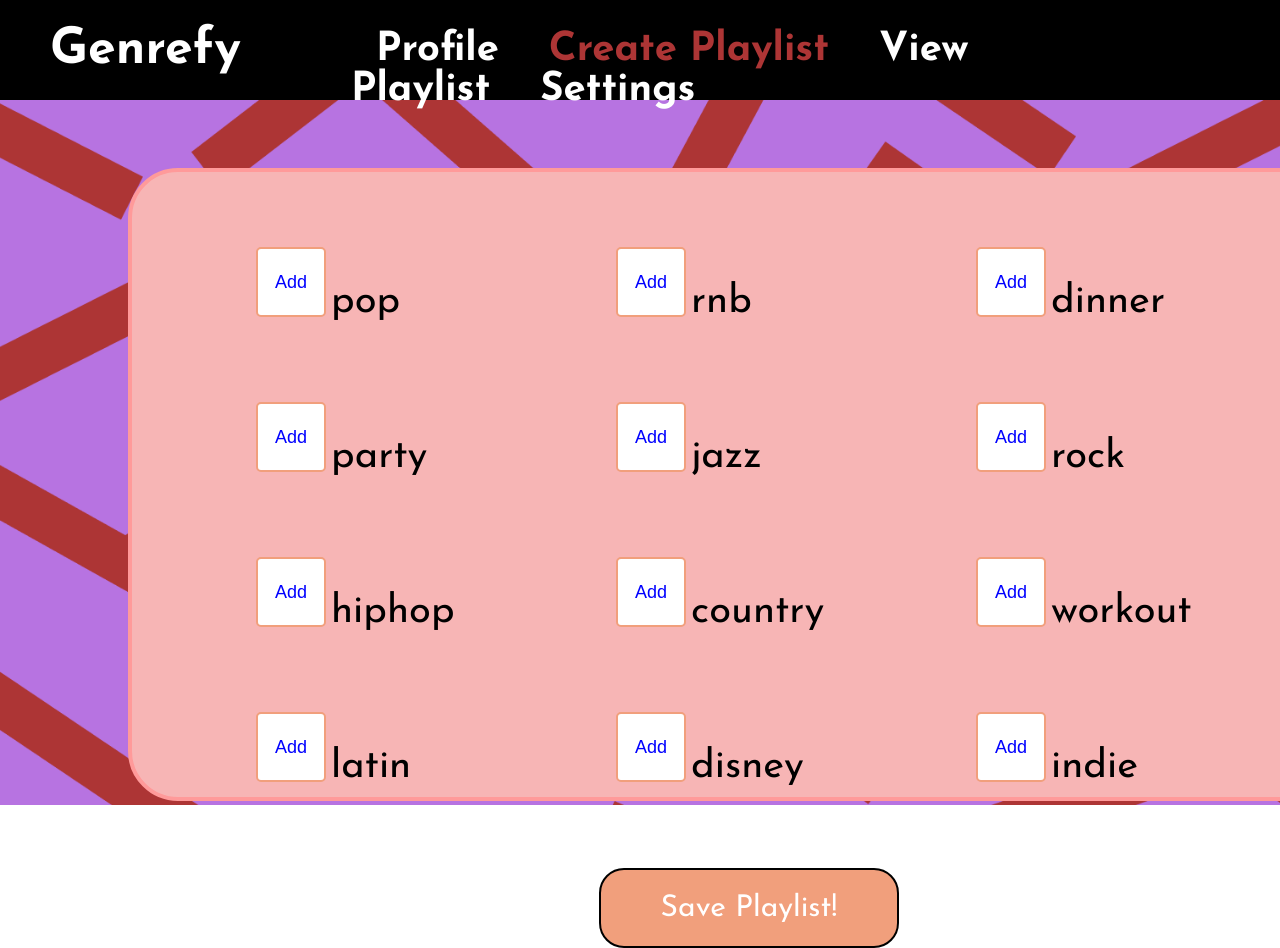
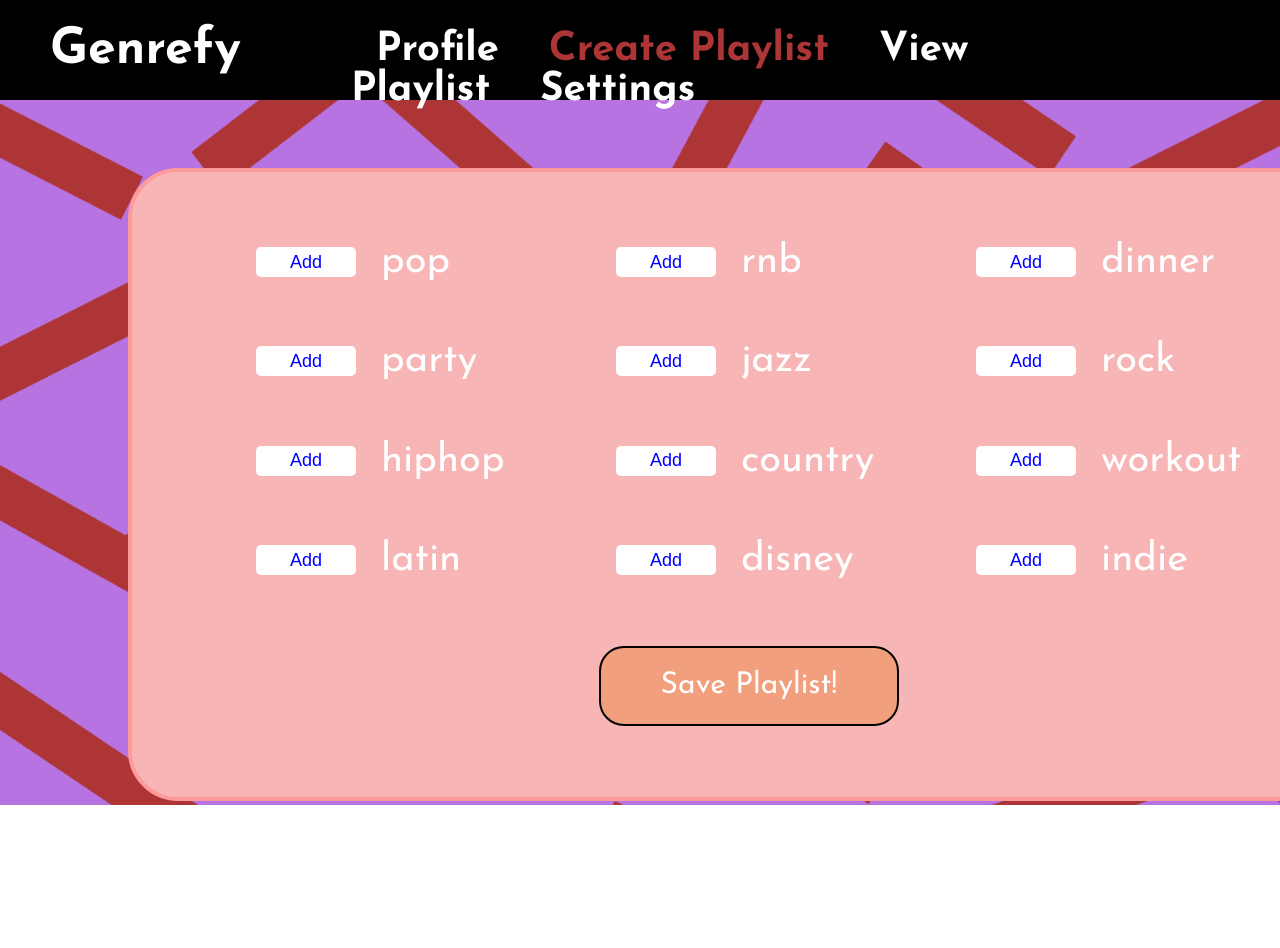
Before and after one commit to Blakeefuller/Genrefy, a React (Vite) app: page /create-playlist in a window 1280 px wide. Shown: the top 948 px of the page. After the commit the page ends 805 px from the top, so only its background shows below. Built offline with nearby package versions, Linux system fonts and the light colour scheme.

Commit message:
better css

```diff
--- a/src/pages/CreatePlaylist.jsx
+++ b/src/pages/CreatePlaylist.jsx
@@ -6,14 +6,28 @@ import styled from "@emotion/styled";
 import { useEffect, useState } from "react";
 
 const GenreContainer = styled.div`
-  color: ${(props) => (props.isChecked ? "grey" : "black")};
   .genre-item {
+    display: flex;
+    align-items: center;
+
     button {
+      display: inline-flex;
+      justify-content: center;
+      align-items: center;
+      width: 100px;
+      height: 30px;
+      margin-right: 10px;
+      padding: 5px 10px;
       background-color: ${(props) => (props.isChecked ? "#ccc" : "white")};
-      color: ${(props) => (props.isChecked ? "black" : "blue")};
+      color: ${(props) => (props.isChecked ? "white" : "blue")};
+      border: none;
+      cursor: pointer;
+      border-radius: 5px;
     }
+
     p {
-      color: ${(props) => (props.isChecked ? "red" : "black")};
+      margin: 0;
+      padding-left: 15px;
     }
   }
 `;
```
